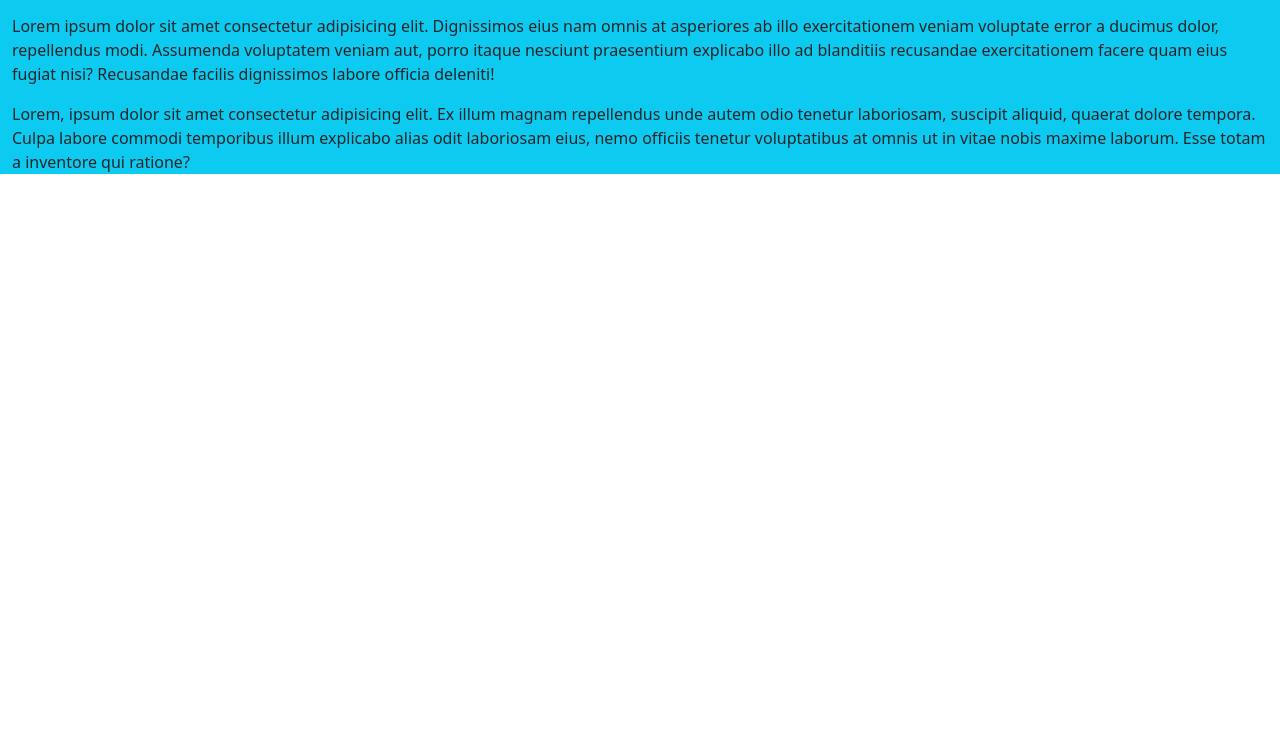
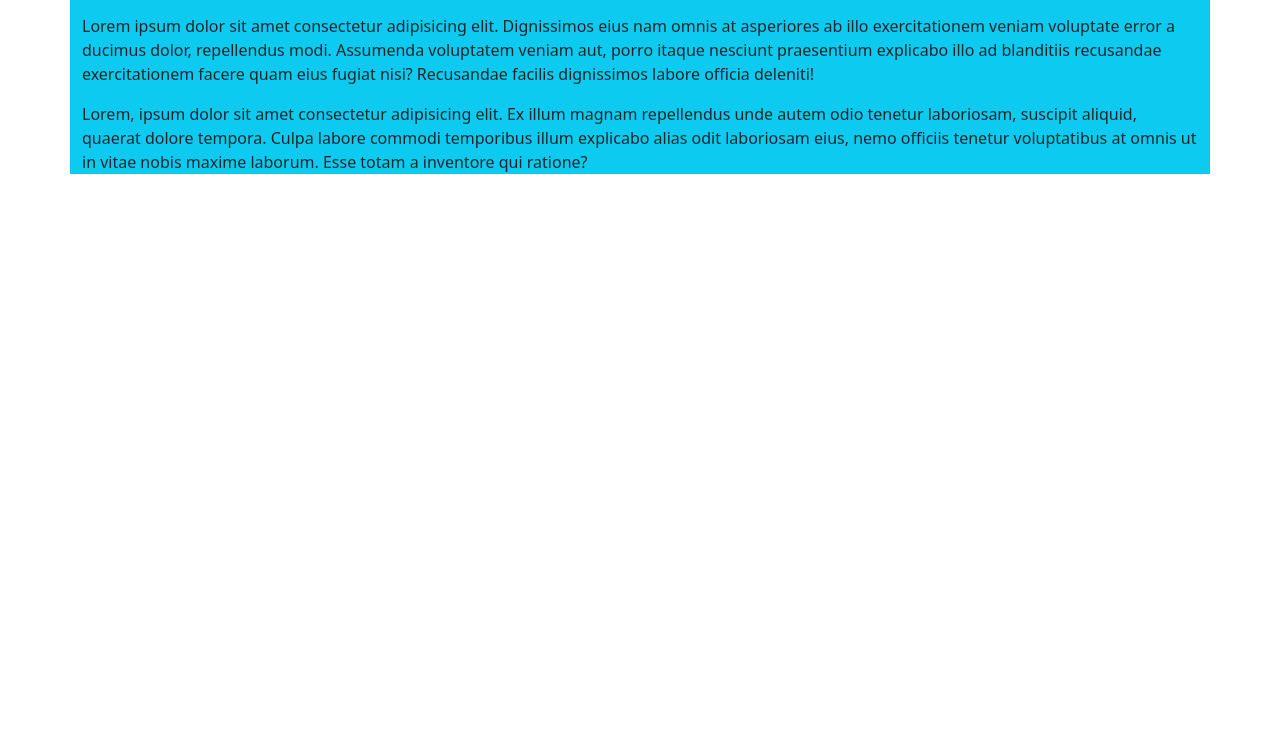
Before and after one commit to sergiosilva2023/Bootstrap-5, a website: page aula05/index.html in a window 1280 px wide. Shown: the part 67-800 px from the top of the page. Drawn offline with nearby package versions, Linux system fonts and the light colour scheme.

Commit message:
pequeno update index 05

```diff
--- a/aula05/index.html
+++ b/aula05/index.html
@@ -7,7 +7,7 @@
     <title>Containers Criação de Layouts Responsivos</title>
 </head>
 <body>
-    <div class="container-fluid bg-info">
+    <div class="container bg-info">
         <h1>Contêiners</h1>
         <hr>
         <p>Lorem ipsum dolor sit amet consectetur adipisicing elit. Dignissimos eius nam omnis at asperiores ab illo exercitationem veniam voluptate error a ducimus dolor, repellendus modi. Assumenda voluptatem veniam aut, porro itaque nesciunt praesentium explicabo illo ad blanditiis recusandae exercitationem facere quam eius fugiat nisi? Recusandae facilis dignissimos labore officia deleniti!</p>
```
